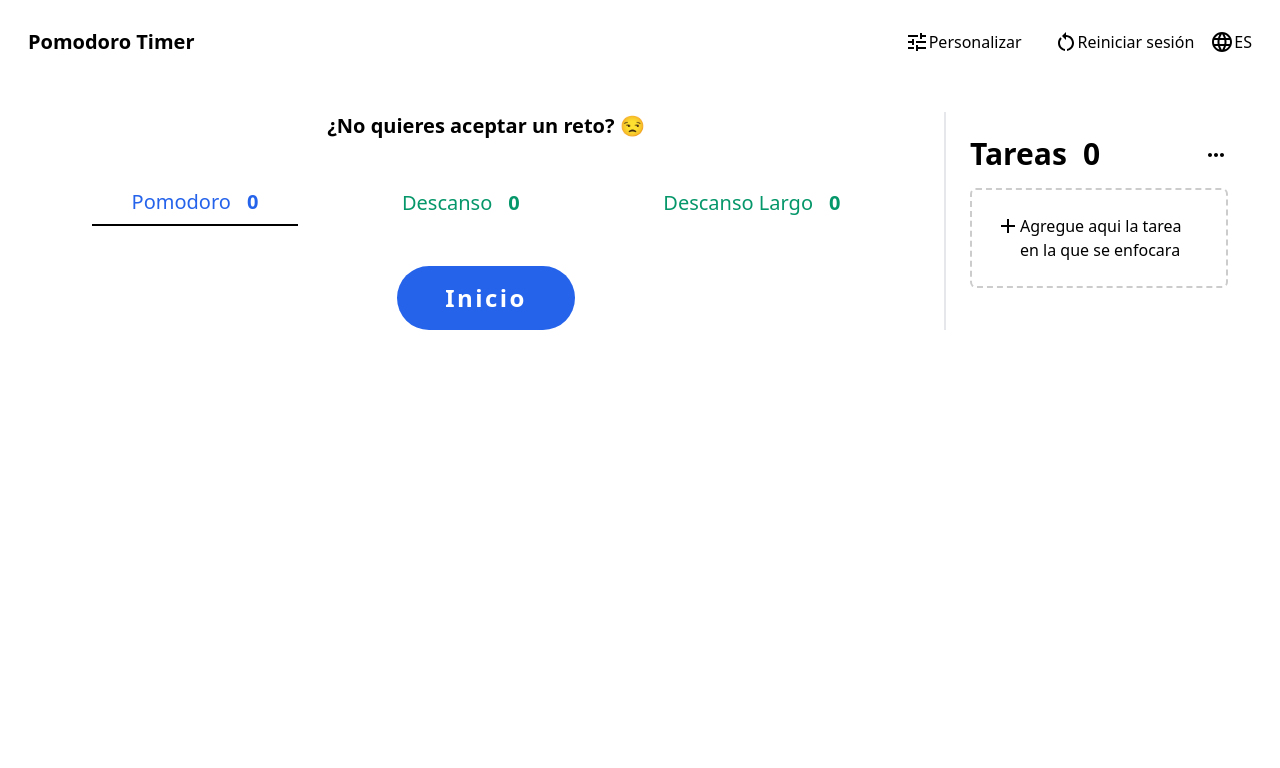
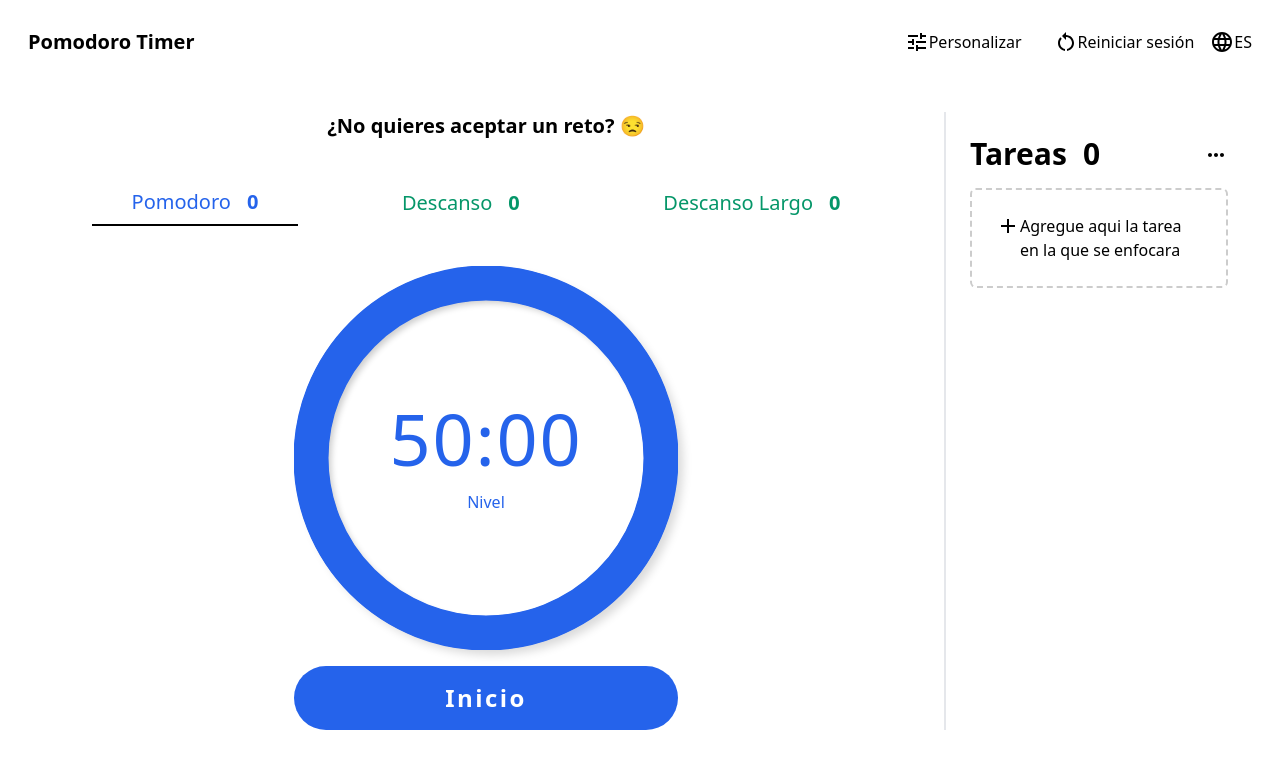
Before and after one commit to maximilianoLujan/Pomodoro-Timer, a React (Vite) app: page / in a window 1280 px wide. Shown: the top 768 px of the page. Built offline with nearby package versions, Linux system fonts and the light colour scheme.

Commit message:
Agregando svg y configuracion de redux

```diff
--- a/src/components/Clock/ClockUI.jsx
+++ b/src/components/Clock/ClockUI.jsx
@@ -1,5 +1,6 @@
 import { useSelector } from "react-redux"
 import { useTranslation } from "react-i18next"
+import CounterClock from "./CounterClock"
 
 
 export default function ClockUI(props){
@@ -10,17 +11,26 @@ export default function ClockUI(props){
 
 
     if (pomodoro) return(
-        <div>
+        <div className="flex flex-col">
+            <div className="mb-4">
+                <CounterClock bg='#2563EB' time={value.focus} name={value.nivel}/>
+            </div>
             <button className="bg-primary text-white rounded-full px-12 font-bold tracking-widest text-2xl py-4">{t("clock.start")}</button>
         </div>
     )
     if (rest) return(
-        <div>
+        <div className="flex flex-col">
+            <div className="mb-4">
+               <CounterClock bg='#059669' time={value.recreo} name={value.nivel}/>
+            </div>
             <button className="bg-secondary text-white rounded-full px-12 font-bold tracking-widest text-2xl py-4">{t("clock.start")}</button>
         </div>
     )
     if (longRest) return(
-        <div>
+        <div className="flex flex-col">
+            <div className="mb-4">
+                <CounterClock bg='#059669' time={value.breakLong} name={value.nivel}/>
+            </div>
             <button className="bg-secondary text-white rounded-full px-12 font-bold tracking-widest text-2xl py-4">{t("clock.start")}</button>
         </div>
     )
--- /dev/null
+++ b/src/components/Clock/CounterClock.jsx
@@ -0,0 +1,52 @@
+import { useState , useEffect } from "react"
+import { useTranslation } from "react-i18next"
+
+
+export default function CounterClock({ bg , time , name}){
+    const [t] = useTranslation("global")
+
+    return(
+        <div className="w-60 lg:w-96 h-60 lg:h-96 relative">
+            <div
+            className="w-60 lg:w-96 h-60 lg:h-96 rounded-full border-2 flex items-center justify-center"
+            style={{
+                borderColor:bg,
+                boxShadow:'6px 6px 10px -1px rgba(0,0,0,0.15), -6px -6px 10px -1px rgba(255,255,255,0.7)'}}>
+                <div className="w-56 lg:w-80 h-56 lg:h-80 rounded-full border-2 flex flex-col items-center justify-center"
+                    style={{borderColor:bg,
+                        boxShadow:'inset 4px 4px 6px -1px rgba(0,0,0,0.2),inset -4px -4px 6px -1px rgba(255,255,255,0.7), -0.5px -0.5px 0px rgba(255,255,255,1), 0.5px 0.5px 0px rgba(0,0,0,0.15), 0px 12px 10px -10px rgba(0,0,0,0.05)'}}>
+                        <div className="flex flex-col items-center">
+                            <p className="font-light tracking-wide text-7xl" style={{color:bg}}>
+                                {time}:00
+                            </p>
+                            <div className="flex flex-col items-center mt-4">
+                                <p style={{color:bg}}>
+                                    {t("clock.level")}
+                                </p>
+                                <p className="font-bold" style={{color:bg}}>
+                                    {name}
+                                </p>
+                            </div>
+                        </div>
+                </div>
+            </div>
+            <svg xmlns="http://www.w3.org/2000/svg" version="1.1" width='15rem' height='15rem'
+            className="w-60 lg:w-96 h-60 lg:h-96 absolute top-0 left-0">
+            <defs>
+                <linearGradient id="GradientColor">
+                    <stop offset="0%" stopColor="#e91e63" />
+                    <stop offset="100%" stopColor="#673ab7" />
+                </linearGradient>
+            </defs>
+            <circle className="fill-none stroke-blue-600" cx="192px" cy="192px" r="175px"
+            strokeLinecap="round"
+            style={{
+                strokeWidth:'35px',
+                strokeDasharray:'0',
+                strokeDashoffset:'10'
+            }}
+            />
+            </svg>
+        </div>
+    )
+}
--- a/src/components/Navbar/settings/modals/ModalConcentration.jsx
+++ b/src/components/Navbar/settings/modals/ModalConcentration.jsx
@@ -10,6 +10,7 @@ export default function ModalConcentracion({back}){
     const [concentration,setConcentration] = useState('')
     const [isCustomize,setIsCustomize] = useState(false)
     const [custom,setCustom] = useState({
+        nive:'Custom',
         focus:50,
         recreo:50,
         breakLong:50
@@ -29,16 +30,16 @@ export default function ModalConcentracion({back}){
             setIsCustomize(false)
             switch (e.target.value) {
                 case 'bebe':
-                    dispatch(setValues({focus:10,recreo:5,breakLong:10}))
+                    dispatch(setValues({nivel:'Paso de bebe',focus:10,recreo:5,breakLong:10}))
                     break;
                 case 'popular':
-                    dispatch(setValues({focus:20,recreo:5,breakLong:15}))
+                    dispatch(setValues({nivel:'Popular',focus:20,recreo:5,breakLong:15}))
                     break;
                 case 'medio':
-                    dispatch(setValues({focus:40,recreo:8,breakLong:20}))
+                    dispatch(setValues({nivel:'Medio',focus:40,recreo:8,breakLong:20}))
                     break;
                 case 'extendido':
-                    dispatch(setValues({focus:60,recreo:10,breakLong:25}))
+                    dispatch(setValues({nivel:'Extendido',focus:60,recreo:10,breakLong:25}))
                 default:
                     break;
             }
```
